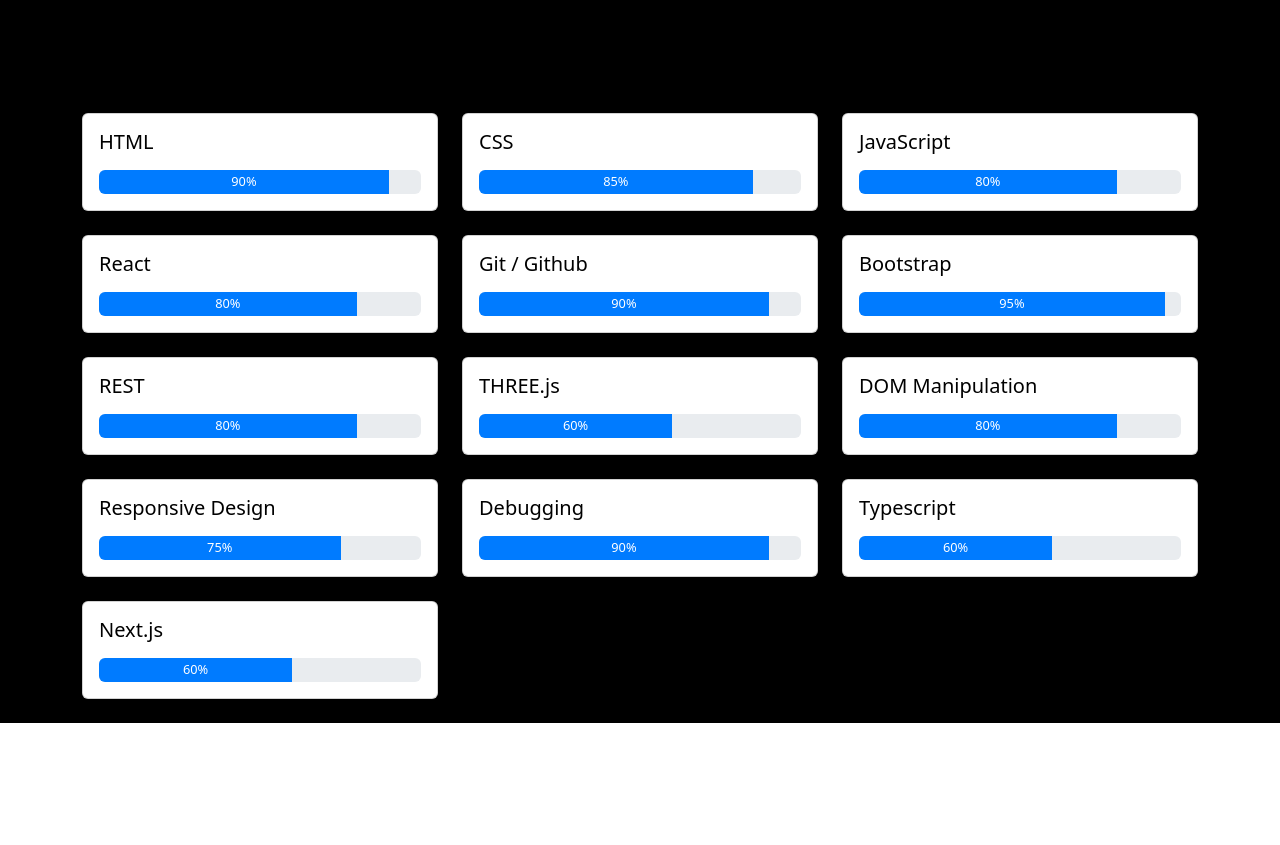
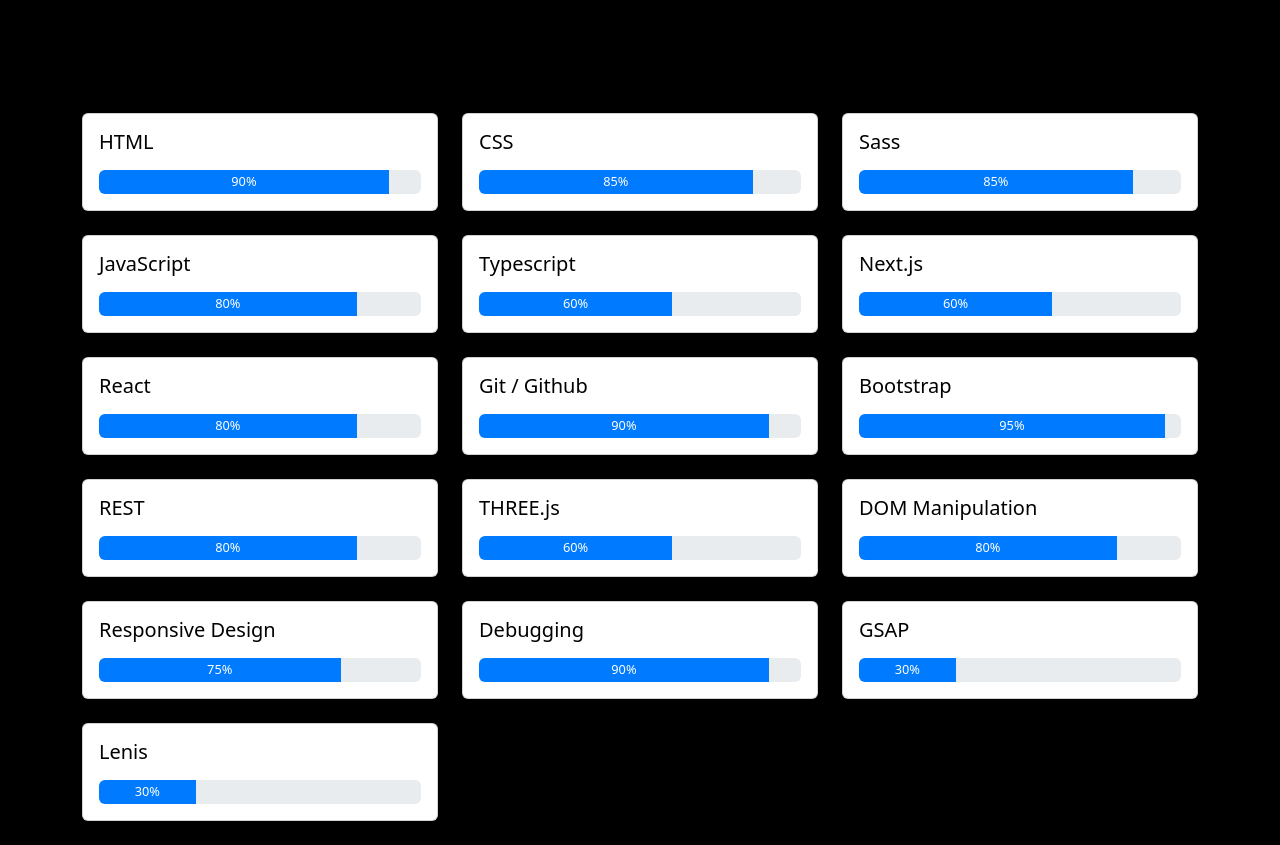
Before and after one commit to setare-sabouri/portfolio, a React (Create React App) app: page / in a window 1280 px wide. Shown: the part 1520-2365 px from the top of the page. Before the commit the page ends 2243 px from the top, so only its background shows below. Built offline with nearby package versions, Linux system fonts and the light colour scheme.

Commit message:
Update SkillsData.js

```diff
--- a/src/components/skills/SkillsData.js
+++ b/src/components/skills/SkillsData.js
@@ -1,7 +1,10 @@
 const skillsData = [
     { name: "HTML", percentage: 90 },
     { name: "CSS", percentage: 85 },
+    { name: "Sass", percentage: 85 },
     { name: "JavaScript", percentage: 80 },
+    { name: "Typescript", percentage: 60 },
+    { name: "Next.js", percentage: 60 },
     { name: "React", percentage: 80 },
     { name: "Git / Github", percentage: 90 },
     { name: "Bootstrap", percentage: 95 },
@@ -10,8 +13,9 @@
     { name: "DOM Manipulation", percentage: 80 },
     { name: "Responsive Design", percentage: 75 },
     { name: "Debugging", percentage: 90 },
-    { name: "Typescript", percentage: 60 },
-    { name: "Next.js", percentage: 60 },
+    { name: "GSAP", percentage: 30 },
+    { name: "Lenis", percentage: 30 },
+
 
 
 ];
```
